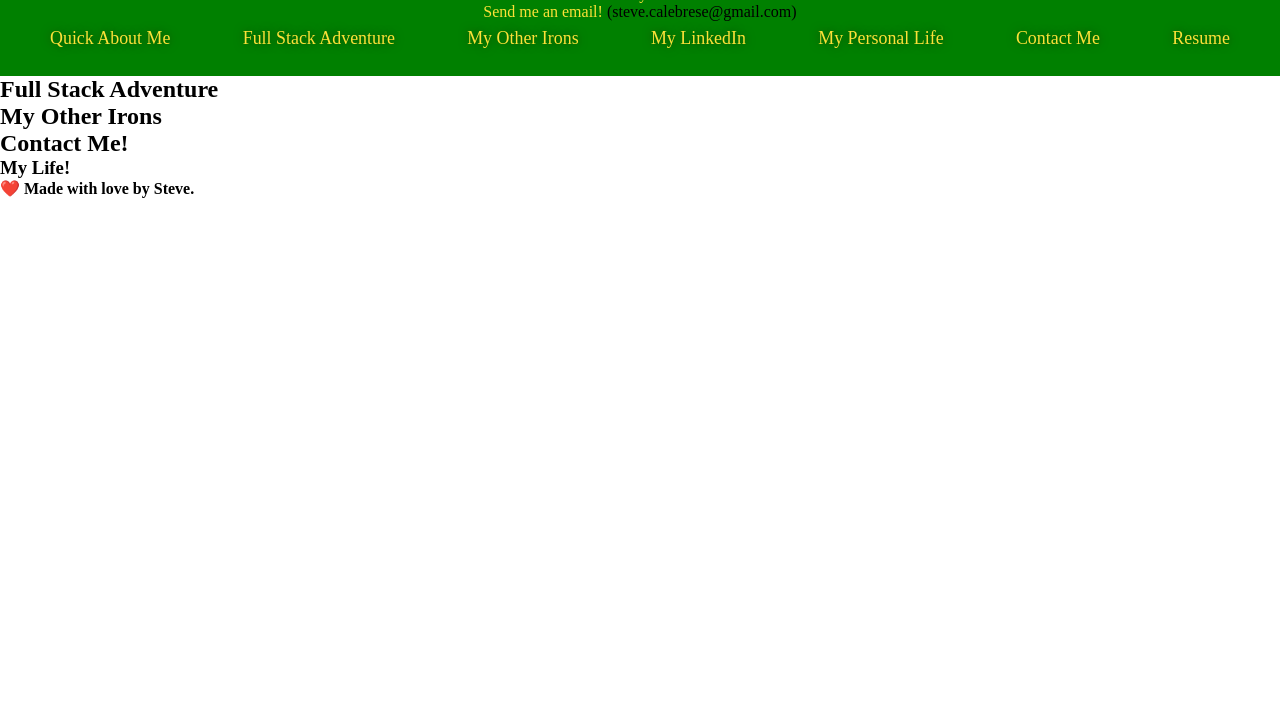
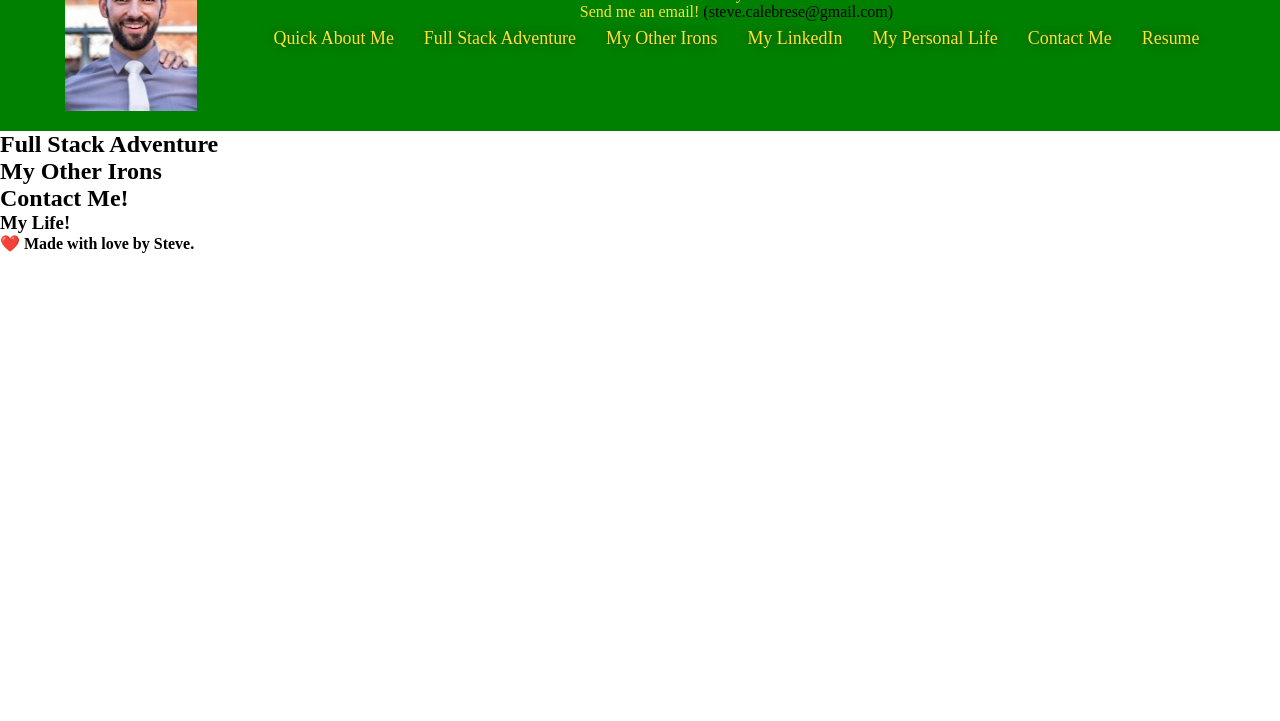
Before and after one commit to yakattak/Calebrese-Portfolio, a plain HTML site: page index.html in a window 1280 px wide. Shown: the part 79-800 px from the top of the page. Drawn offline with Linux system fonts and the light colour scheme.

Commit message:
header stpacing etc

```diff
--- a/assets/css/style.css
+++ b/assets/css/style.css
@@ -10,28 +10,29 @@
     margin: 0;
     padding: 0;
   }
+
+
   /*style the header */
   header {
     padding: 20px 35px;
     background-color: var(--tertiary-color);
-    display: flex;
-    flex-wrap: wrap;
-    justify-content: space-between;
     position: sticky;
     position: -webkit-sticky;
     top: 0;
     z-index: 9999;
-    display: block;
+    display: flex;
+    flex-wrap: wrap;
     text-align: center;
+    justify-content: space-around;
 
   }
+
 
   header h1 {
       font-weight: bold;
       margin: 0;
       font-size: 38px;
       color: var(--primary-color);
-
 
 
   }
@@ -43,9 +44,6 @@
 
   }
 
-  header p {
-
-  }
 
   header a {
     text-decoration: none;
--- a/index.html
+++ b/index.html
@@ -12,8 +12,13 @@
     <body>
         <!-- Header with navigation, include seperate page with resume-->
         <header>
+            <img src="./assets/images/profile.png" alt ="picture of steve/">
+
+
+            <div>
             <div>
             <h1>Steven Calebrese - <span class = "adjectives"> Self-Starter, Creator, Engineer</span> </h1>
+
             <p>
                 <a href="https://github.com/yakattak">Github: yakattak</a>
             </p>
@@ -21,7 +26,8 @@
             <a href="mailto: stevecalebrese@gmail.com">Send me an email! </a> (steve.calebrese@gmail.com)
 
             </p>
-            </div>
+        </div>
+
             <nav>
                 <ul>
                     <!-- List item element-->
@@ -48,8 +54,10 @@
                         <a href="./resume.html" target="_blank">Resume</a>
                     </li>
                 </ul>
+            </nav>
+        </div>
 
-            </div>
+
         </header>
 
         <!-- Hero-->
```
Also changed, not shown: assets/images/profile.png (added).
